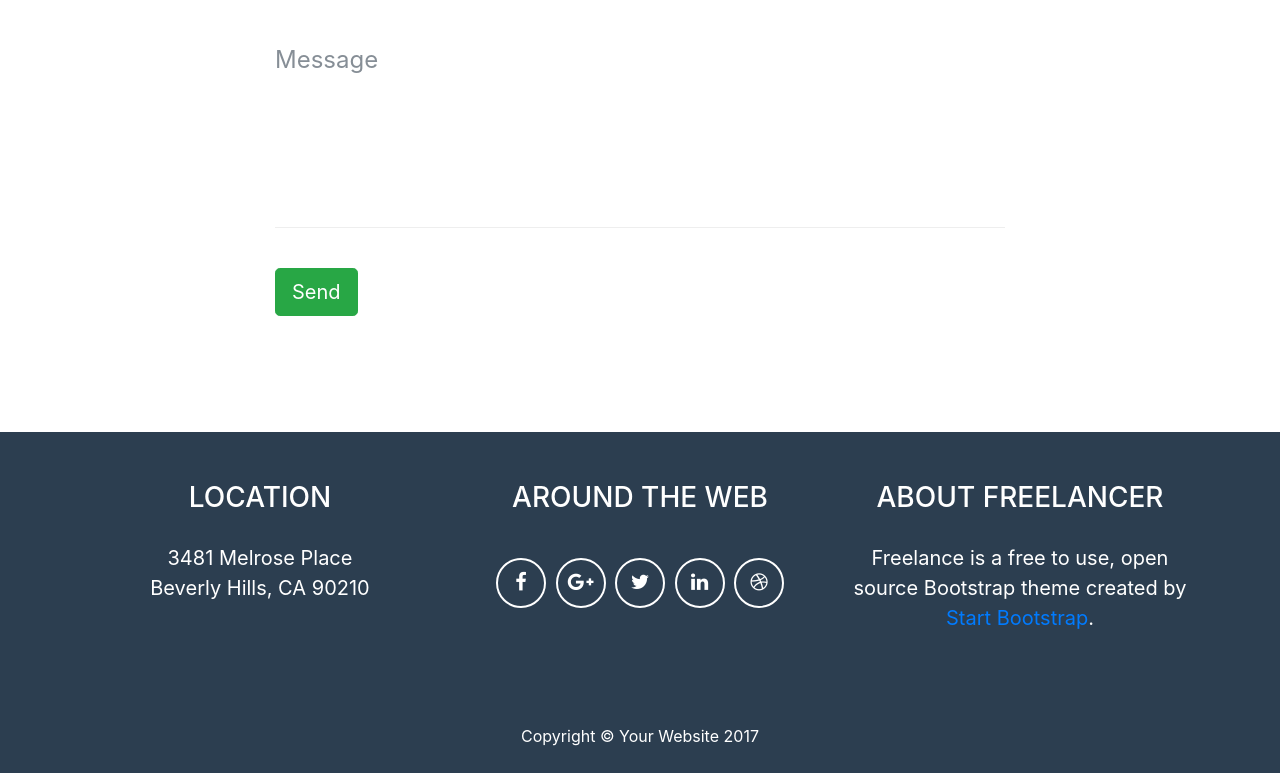
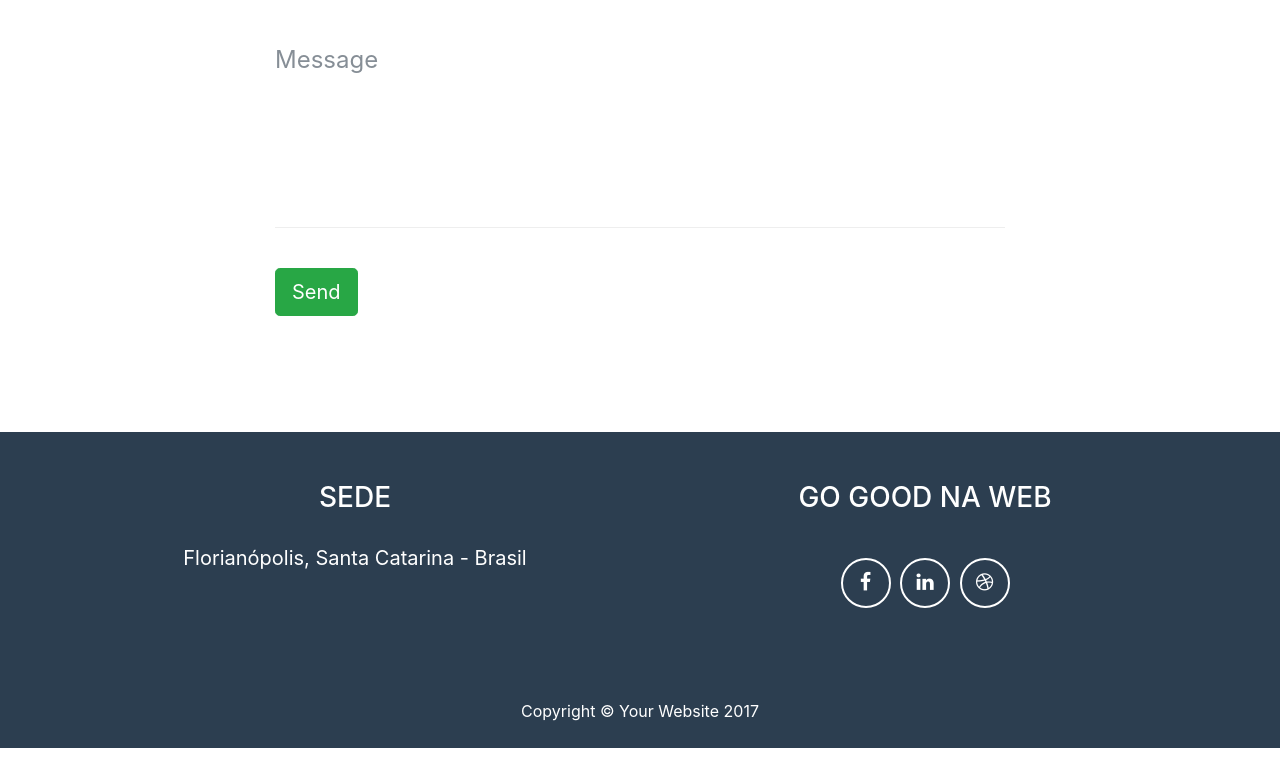
Before and after one commit to PetrusStarken/go-bot, a website with bundled scripts: page index.html in a window 1280 px wide. Shown: the part 2805-3578 px from the top of the page. After the commit the page ends 3553 px from the top, so only its background shows below. Built offline with nearby package versions, Linux system fonts and the light colour scheme; a script that the page names is missing.

Commit message:
informacoes footer

```diff
--- a/index.html
+++ b/index.html
@@ -8,7 +8,7 @@
     <meta name="description" content="">
     <meta name="author" content="">
 
-    <title>Freelancer - Start Bootstrap Theme</title>
+    <title>Gogood</title>
 
     <!-- Bootstrap core CSS -->
     <link href="vendor/bootstrap/css/bootstrap.min.css" rel="stylesheet">
@@ -207,45 +207,29 @@
       <div class="footer-above">
         <div class="container">
           <div class="row">
-            <div class="footer-col col-md-4">
-              <h3>Location</h3>
-              <p>3481 Melrose Place
-                <br>Beverly Hills, CA 90210</p>
+            <div class="footer-col col-md-6">
+              <h3>Sede</h3>
+              <p>Florianópolis, Santa Catarina - Brasil</p>
             </div>
-            <div class="footer-col col-md-4">
-              <h3>Around the Web</h3>
+            <div class="footer-col col-md-6">
+              <h3>Go Good na Web</h3>
               <ul class="list-inline">
                 <li class="list-inline-item">
-                  <a class="btn-social btn-outline" href="#">
+                  <a class="btn-social btn-outline" href="https://www.facebook.com/gogoodsocial/?ref=br_rs" target="_black">
                     <i class="fa fa-fw fa-facebook"></i>
                   </a>
                 </li>
                 <li class="list-inline-item">
-                  <a class="btn-social btn-outline" href="#">
-                    <i class="fa fa-fw fa-google-plus"></i>
-                  </a>
-                </li>
-                <li class="list-inline-item">
-                  <a class="btn-social btn-outline" href="#">
-                    <i class="fa fa-fw fa-twitter"></i>
-                  </a>
-                </li>
-                <li class="list-inline-item">
-                  <a class="btn-social btn-outline" href="#">
+                  <a class="btn-social btn-outline" href="https://www.linkedin.com/company/10546781/" target="_black">
                     <i class="fa fa-fw fa-linkedin"></i>
                   </a>
                 </li>
                 <li class="list-inline-item">
-                  <a class="btn-social btn-outline" href="#">
+                  <a class="btn-social btn-outline" href="http://blog.gogood.social" target="_black">
                     <i class="fa fa-fw fa-dribbble"></i>
                   </a>
                 </li>
               </ul>
-            </div>
-            <div class="footer-col col-md-4">
-              <h3>About Freelancer</h3>
-              <p>Freelance is a free to use, open source Bootstrap theme created by
-                <a href="http://startbootstrap.com">Start Bootstrap</a>.</p>
             </div>
           </div>
         </div>
```
